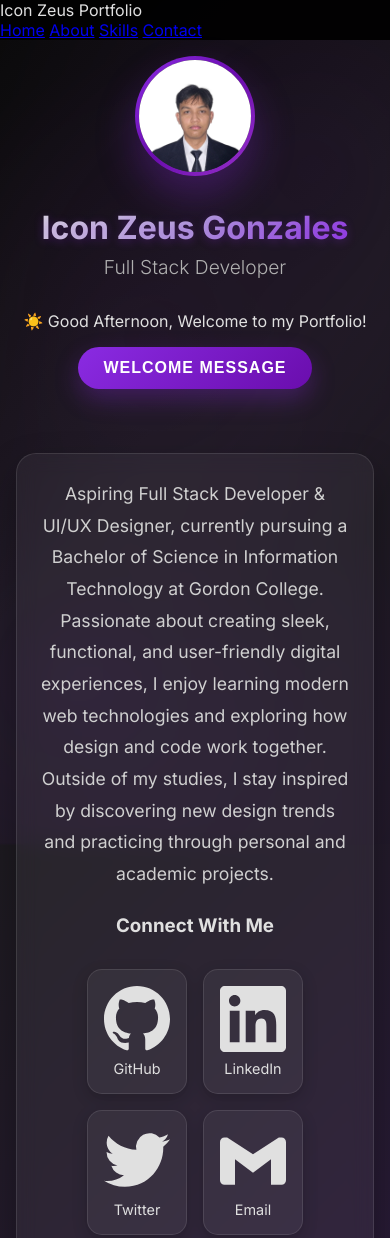
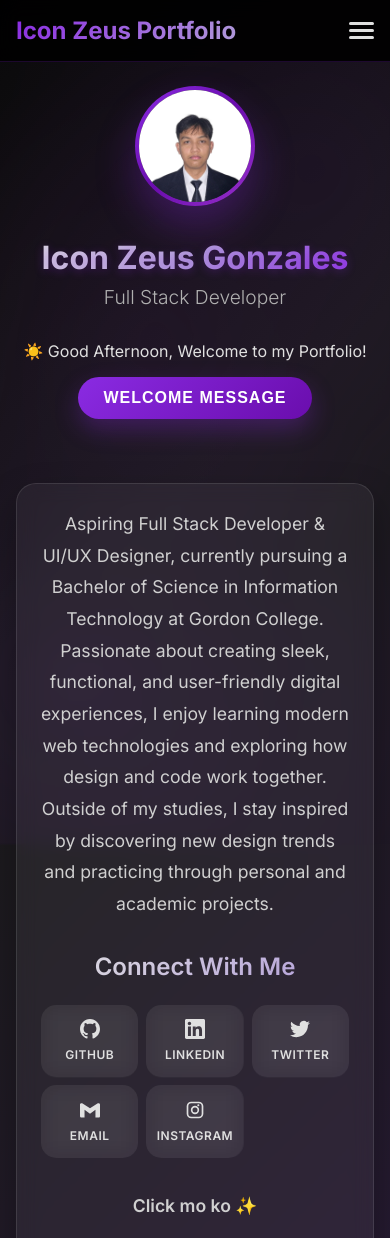
Before and after one commit to icz3us/IT-Elective_Act, a plain HTML site: page index.html in a window 390 px wide. Shown: the top 1238 px of the page. Drawn offline with Linux system fonts and the light colour scheme.

Commit message:
Update style.css

```diff
--- a/style.css
+++ b/style.css
@@ -3,6 +3,10 @@
     margin: 0;
     padding: 0;
     box-sizing: border-box;
+}
+
+html {
+    scroll-behavior: smooth;
 }
 
 body {
@@ -11,8 +15,120 @@ body {
     color: #e0e0e0;
     min-height: 100vh;
     overflow-x: hidden;
+    padding-top: 70px;
 }
 
+/* Navigation Bar */
+.navbar {
+    position: fixed;
+    top: 0;
+    left: 0;
+    width: 100%;
+    background: rgba(0, 0, 0, 0.9);
+    backdrop-filter: blur(10px);
+    border-bottom: 1px solid rgba(138, 43, 226, 0.2);
+    z-index: 1000;
+    transition: all 0.3s ease;
+}
+
+.nav-container {
+    max-width: 1200px;
+    margin: 0 auto;
+    padding: 1rem 2rem;
+    display: flex;
+    justify-content: space-between;
+    align-items: center;
+}
+
+.nav-logo span {
+    font-size: 1.5rem;
+    font-weight: 700;
+    background: linear-gradient(135deg, #8a2be2, #b19cd9);
+    -webkit-background-clip: text;
+    -webkit-text-fill-color: transparent;
+    background-clip: text;
+}
+
+.nav-menu {
+    display: flex;
+    gap: 2rem;
+}
+
+.nav-link {
+    color: #e0e0e0;
+    text-decoration: none;
+    font-weight: 500;
+    transition: all 0.3s ease;
+    position: relative;
+}
+
+.nav-link:hover {
+    color: #8a2be2;
+}
+
+.nav-link::after {
+    content: '';
+    position: absolute;
+    width: 0;
+    height: 2px;
+    bottom: -5px;
+    left: 0;
+    background: linear-gradient(135deg, #8a2be2, #b19cd9);
+    transition: width 0.3s ease;
+}
+
+.nav-link:hover::after {
+    width: 100%;
+}
+
+/* Hamburger Menu */
+.hamburger {
+    display: none;
+    flex-direction: column;
+    cursor: pointer;
+    gap: 4px;
+}
+
+.bar {
+    width: 25px;
+    height: 3px;
+    background: #e0e0e0;
+    transition: all 0.3s ease;
+    border-radius: 2px;
+}
+
+.hamburger.active .bar:nth-child(2) {
+    opacity: 0;
+}
+
+.hamburger.active .bar:nth-child(1) {
+    transform: translateY(7px) rotate(45deg);
+}
+
+.hamburger.active .bar:nth-child(3) {
+    transform: translateY(-7px) rotate(-45deg);
+}
+
+/* Dynamic Greeting */
+.dynamic-greeting {
+    font-size: 1.2rem;
+    color: #b19cd9;
+    margin: 1rem 0;
+    padding: 0.8rem 1.5rem;
+    background: rgba(138, 43, 226, 0.1);
+    border: 1px solid rgba(138, 43, 226, 0.2);
+    border-radius: 25px;
+    display: inline-block;
+    backdrop-filter: blur(5px);
+    animation: pulse 2s ease-in-out infinite;
+}
+
+@keyframes pulse {
+    0%, 100% { transform: scale(1); }
+    50% { transform: scale(1.05); }
+}
+
+/* Animated Background */
 .bg-animation {
     position: fixed;
     top: 0;
@@ -45,6 +161,7 @@ body {
     }
 }
 
+/* Container */
 .container {
     max-width: 1200px;
     margin: 0 auto;
@@ -53,6 +170,7 @@ body {
     z-index: 1;
 }
 
+/* Header Section */
 .header {
     text-align: center;
     margin-bottom: 3rem;
@@ -114,6 +232,7 @@ body {
     margin-bottom: 2rem;
 }
 
+/* Bio Section */
 .bio {
     background: rgba(255, 255, 255, 0.05);
     backdrop-filter: blur(10px);
@@ -136,12 +255,12 @@ body {
 }
 
 .changeable-text {
-    padding-top: 20px;
     font-weight: 600;
     transition: color 0.3s ease;
     margin-bottom: 2rem !important;
 }
 
+/* Buttons */
 .welcome-btn, .color-btn {
     background: linear-gradient(135deg, #8a2be2, #6a0dad);
     border: none;
@@ -169,6 +288,7 @@ body {
     box-shadow: 0 8px 20px rgba(138, 43, 226, 0.4);
 }
 
+/* Skills Section */
 .skills {
     background: rgba(255, 255, 255, 0.05);
     backdrop-filter: blur(10px);
@@ -217,17 +337,16 @@ body {
     box-shadow: 0 10px 25px rgba(138, 43, 226, 0.2);
 }
 
-.social-links {
+/* Social Links inside Bio */
+.bio .social-links {
+    margin: 2rem 0;
     text-align: center;
-    opacity: 0;
-    transform: translateY(30px);
-    animation: fadeInUp 1s ease-out 0.9s forwards;
 }
 
-.social-links h2 {
-    font-size: 2rem;
+.bio .social-links h3 {
+    font-size: 1.5rem;
     font-weight: 600;
-    margin-bottom: 2rem;
+    margin-bottom: 1.5rem;
     background: linear-gradient(135deg, #e0e0e0, #b19cd9);
     -webkit-background-clip: text;
     -webkit-text-fill-color: transparent;
@@ -235,46 +354,145 @@ body {
 }
 
 .links-container {
-    display: flex;
-    justify-content: center;
-    flex-wrap: wrap;
-    gap: 1.5rem;
-    margin-top: 2rem;
+    display: grid;
+    grid-template-columns: repeat(auto-fit, minmax(100px, 1fr));
+    gap: 1rem;
+    margin-bottom: 2rem;
+    max-width: 600px;
+    margin-left: auto;
+    margin-right: auto;
 }
 
 .social-link {
     display: flex;
     flex-direction: column;
     align-items: center;
-    padding: 1.5rem;
+    padding: 1.2rem 0.8rem;
     background: rgba(255, 255, 255, 0.05);
     backdrop-filter: blur(10px);
-    border: 1px solid rgba(255, 255, 255, 0.1);
+    border: 2px solid transparent;
     border-radius: 15px;
     text-decoration: none;
     color: #e0e0e0;
     transition: all 0.3s ease;
-    min-width: 120px;
-    box-shadow: 0 5px 15px rgba(0, 0, 0, 0.2);
+    position: relative;
+    overflow: hidden;
+}
+
+.social-link::before {
+    content: '';
+    position: absolute;
+    top: 0;
+    left: 0;
+    right: 0;
+    bottom: 0;
+    background: linear-gradient(135deg, rgba(138, 43, 226, 0.1), rgba(106, 13, 173, 0.1));
+    opacity: 0;
+    transition: opacity 0.3s ease;
+    z-index: -1;
+}
+
+.social-link:hover::before {
+    opacity: 1;
 }
 
 .social-link:hover {
-    transform: translateY(-5px);
-    background: rgba(138, 43, 226, 0.1);
-    border-color: rgba(138, 43, 226, 0.3);
-    box-shadow: 0 15px 30px rgba(138, 43, 226, 0.2);
+    transform: translateY(-5px) scale(1.05);
+    border: 2px solid rgba(138, 43, 226, 0.5);
+    box-shadow: 0 15px 30px rgba(138, 43, 226, 0.3);
 }
 
 .social-link .icon {
-    font-size: 2rem;
+    width: 28px;
+    height: 28px;
     margin-bottom: 0.5rem;
+    transition: all 0.3s ease;
+}
+
+.social-link:hover .icon {
+    transform: scale(1.2);
+    filter: drop-shadow(0 0 10px rgba(138, 43, 226, 0.5));
 }
 
 .social-link span:last-child {
-    font-weight: 500;
-    font-size: 0.9rem;
+    font-weight: 600;
+    font-size: 0.85rem;
+    text-transform: uppercase;
+    letter-spacing: 0.5px;
 }
 
+/* Contact Section */
+#contact {
+  padding: 60px 20px;
+  text-align: center;
+}
+
+#contact h2 {
+  font-size: 2rem;
+  margin-bottom: 20px;
+  color: #fff;
+}
+
+form {
+  max-width: 500px;
+  margin: 0 auto;
+  background: rgba(255, 255, 255, 0.05);
+  padding: 25px;
+  border-radius: 12px;
+  box-shadow: 0 4px 15px rgba(0,0,0,0.2);
+}
+
+.form-group {
+  margin-bottom: 20px;
+  text-align: left;
+}
+
+label {
+  display: block;
+  font-weight: bold;
+  margin-bottom: 8px;
+  color: #fff;
+}
+
+input, textarea {
+  width: 100%;
+  padding: 10px;
+  border: none;
+  border-radius: 8px;
+  background: rgba(0, 0, 0, 0.7);
+  color: #fff;
+  font-size: 1rem;
+}
+
+textarea {
+  min-height: 100px;
+}
+
+.error-message {
+  color: #ff6b6b;
+  font-size: 0.9rem;
+  margin-top: 5px;
+  display: none;
+}
+
+.submit-btn {
+  background: #8a2be2;
+  color: #fff;
+  border: none;
+  padding: 12px 20px;
+  border-radius: 8px;
+  font-size: 1rem;
+  cursor: pointer;
+  transition: all 0.3s ease;
+}
+
+.submit-btn:hover {
+  background: #6c5ce7;
+  transform: translateY(-2px);
+}
+
+
+/* Responsive Design */
 @media (max-width: 768px) {
     .container {
         padding: 1rem;
@@ -297,16 +515,102 @@ body {
     }
 
     .links-container {
-        gap: 1rem;
+        gap: 0.8rem;
     }
 
     .social-link {
-        min-width: 100px;
+        min-width: 70px;
+        padding: 0.8rem;
+    }
+
+    .social-link .icon {
+        width: 20px;
+        height: 20px;
+    }
+
+    .social-link span:last-child {
+        font-size: 0.75rem;
+    }
+}
+
+/* Responsive Design */
+@media (max-width: 768px) {
+    .nav-menu {
+        position: fixed;
+        left: -100%;
+        top: 70px;
+        flex-direction: column;
+        background: rgba(0, 0, 0, 0.95);
+        backdrop-filter: blur(10px);
+        width: 100%;
+        text-align: center;
+        transition: 0.3s;
+        padding: 2rem 0;
+        border-top: 1px solid rgba(138, 43, 226, 0.2);
+    }
+
+    .nav-menu.active {
+        left: 0;
+    }
+
+    .hamburger {
+        display: flex;
+    }
+
+    .container {
         padding: 1rem;
+    }
+
+    .name {
+        font-size: 2.5rem;
+    }
+
+    .title {
+        font-size: 1.2rem;
+    }
+
+    .bio, .skills, .contact-section {
+        padding: 1.5rem;
+    }
+
+    .skills-grid {
+        grid-template-columns: repeat(auto-fit, minmax(120px, 1fr));
+    }
+
+    .links-container {
+        grid-template-columns: repeat(auto-fit, minmax(80px, 1fr));
+        gap: 0.8rem;
+    }
+
+    .social-link {
+        padding: 1rem 0.6rem;
+    }
+
+    .social-link .icon {
+        width: 24px;
+        height: 24px;
+    }
+
+    .social-link span:last-child {
+        font-size: 0.75rem;
+    }
+
+    .contact-container {
+        grid-template-columns: 1fr;
+        gap: 2rem;
+    }
+
+    .dynamic-greeting {
+        font-size: 1rem;
+        padding: 0.6rem 1.2rem;
     }
 }
 
 @media (max-width: 480px) {
+    .nav-container {
+        padding: 1rem;
+    }
+
     .name {
         font-size: 2rem;
     }
@@ -324,4 +628,27 @@ body {
         padding: 12px 25px;
         font-size: 1rem;
     }
+
+    .links-container {
+        grid-template-columns: repeat(3, 1fr);
+        gap: 0.5rem;
+    }
+
+    .social-link {
+        padding: 0.8rem 0.4rem;
+    }
+
+    .social-link .icon {
+        width: 20px;
+        height: 20px;
+    }
+
+    .contact-section {
+        padding: 1rem;
+    }
+
+    .form-group input,
+    .form-group textarea {
+        padding: 0.8rem;
+    }
 }
```
